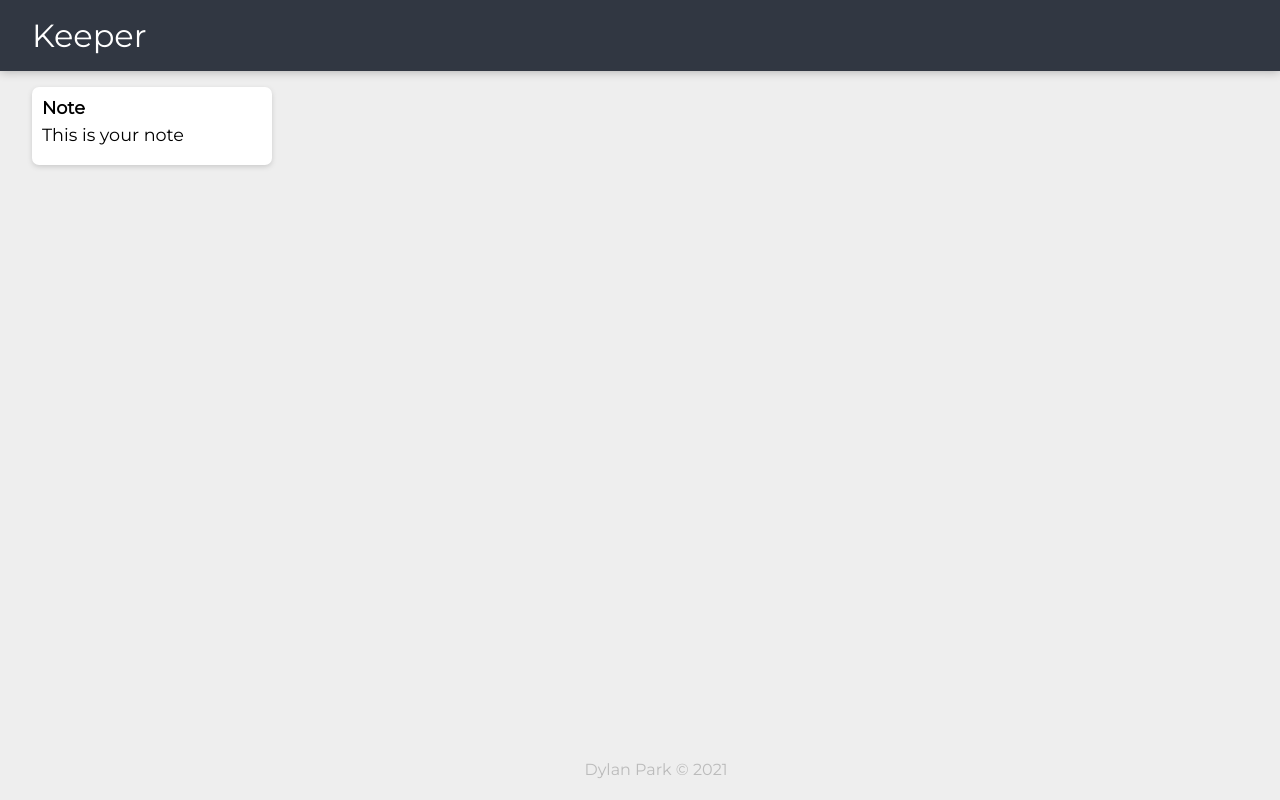
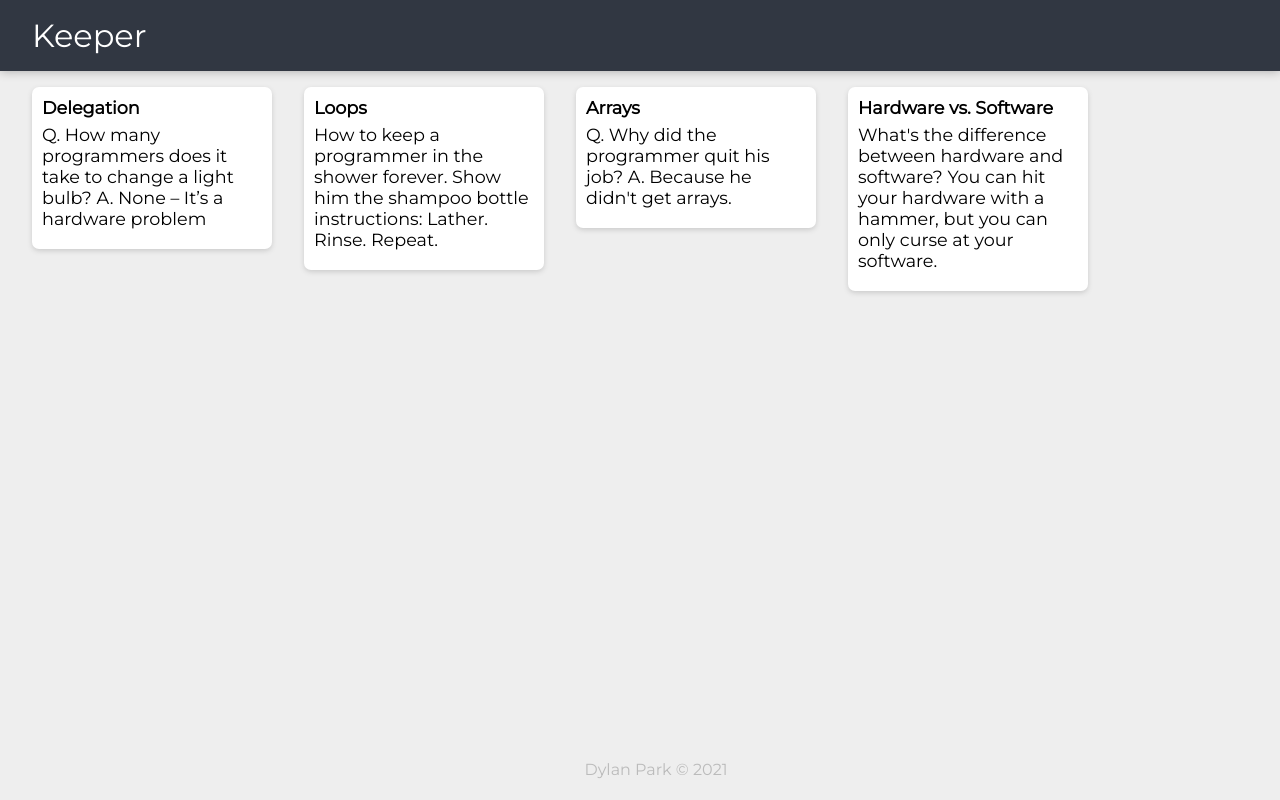
Before and after one commit to dylpark/Keeper-React, a React (Create React App) app in the folder keeper/: page / in a window 1280 px wide. Built offline with nearby package versions, Linux system fonts and the light colour scheme.

Commit message:
Creating and mapping notes array

```diff
--- a/keeper/src/components/App.jsx
+++ b/keeper/src/components/App.jsx
@@ -1,13 +1,20 @@
 import React from "react";
 import Header from "./Header";
 import Footer from "./Footer";
-import Notes from "./Notes";
+import Note from "./Note";
+import notes from "../notes";
 
 function App() {
   return (
     <div>
       <Header />
-      <Notes />
+      {notes.map((noteItem) => (
+        <Note
+          key={noteItem.key}
+          title={noteItem.title}
+          content={noteItem.content}
+        />
+      ))}
       <Footer />
     </div>
   );
--- a/keeper/src/components/Notes.jsx
+++ b/keeper/src/components/Note.jsx
@@ -1,13 +1,13 @@
 import React from "react";
 
-function Note() {
+function Note(props) {
   return (
     <div className="note">
       <h1 contenteditable="true" spellcheck="true">
-        Note
+        {props.title}
       </h1>
       <p contenteditable="true" spellcheck="true">
-        This is your note
+        {props.content}
       </p>
     </div>
   );
--- /dev/null
+++ b/keeper/src/notes.js
@@ -0,0 +1,28 @@
+const notes = [
+  {
+    key: 1,
+    title: "Delegation",
+    content:
+      "Q. How many programmers does it take to change a light bulb? A. None – It’s a hardware problem",
+  },
+  {
+    key: 2,
+    title: "Loops",
+    content:
+      "How to keep a programmer in the shower forever. Show him the shampoo bottle instructions: Lather. Rinse. Repeat.",
+  },
+  {
+    key: 3,
+    title: "Arrays",
+    content:
+      "Q. Why did the programmer quit his job? A. Because he didn't get arrays.",
+  },
+  {
+    key: 4,
+    title: "Hardware vs. Software",
+    content:
+      "What's the difference between hardware and software? You can hit your hardware with a hammer, but you can only curse at your software.",
+  },
+];
+
+export default notes;
```
